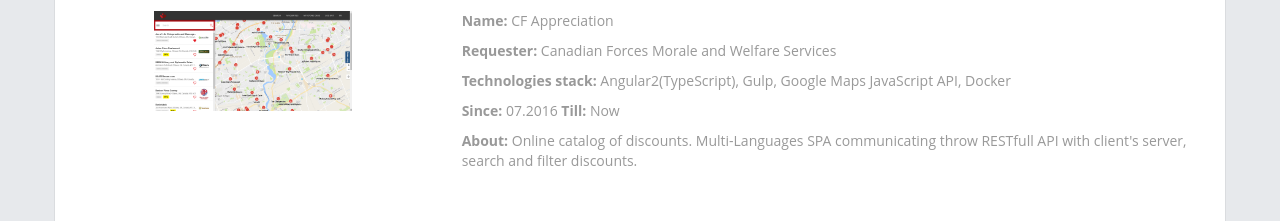
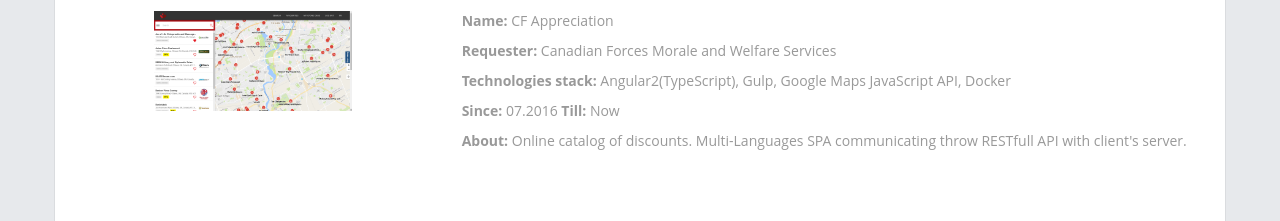
Before and after one commit to Buggytheclown/crossroad-resume, a website: page src/app/html/index.html in a window 1280 px wide. Shown: the part 1580-1801 px from the top of the page. Drawn offline with nearby package versions, Linux system fonts and the light colour scheme; files that its build step writes are made by us from their sources; files whose address does not match are found by name.

Commit message:
project cdmws about

```diff
--- a/src/app/html/index.html
+++ b/src/app/html/index.html
@@ -162,7 +162,7 @@
                                 </p>
                                 <p>
                                     <b>About:</b> Online catalog of discounts. Multi-Languages SPA communicating throw
-                                    RESTfull API with client's server, search and filter discounts.
+                                    RESTfull API with client's server.
                                 </p>
                             </div>
                         </div>
```
